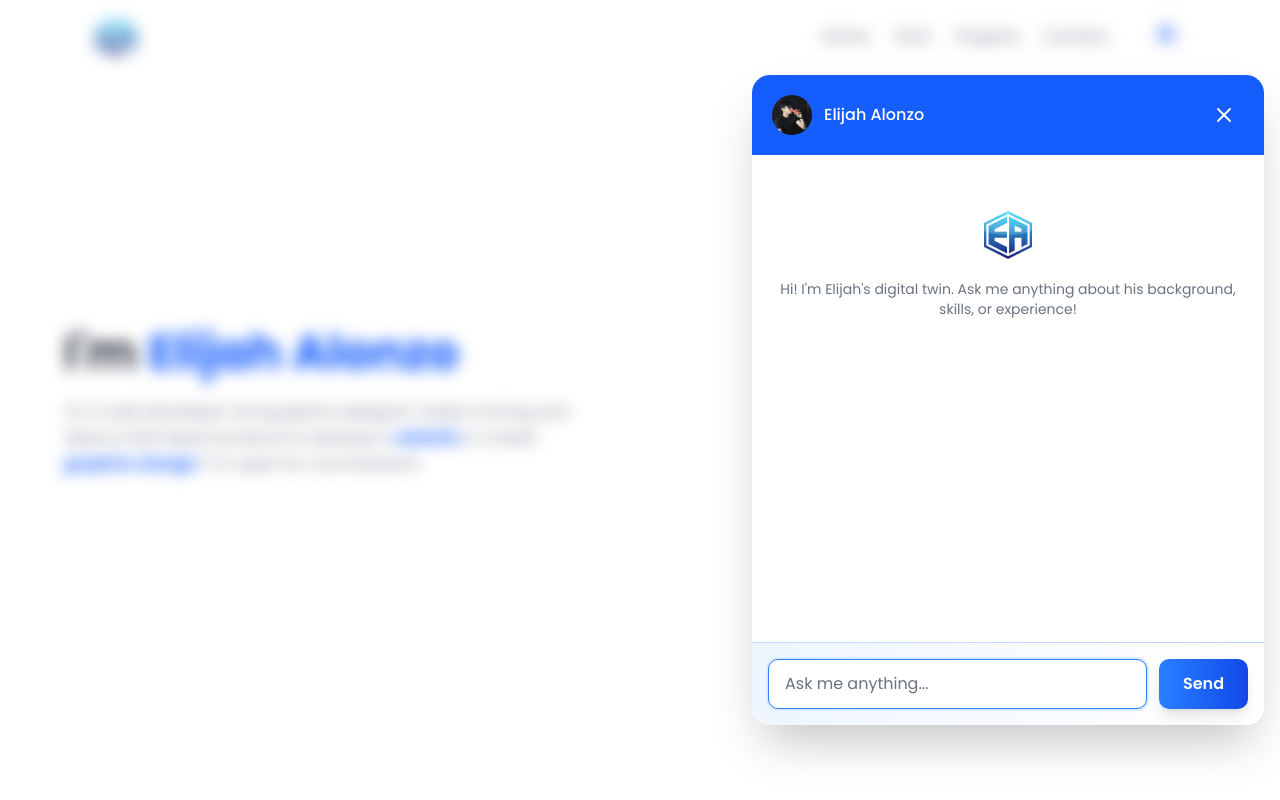
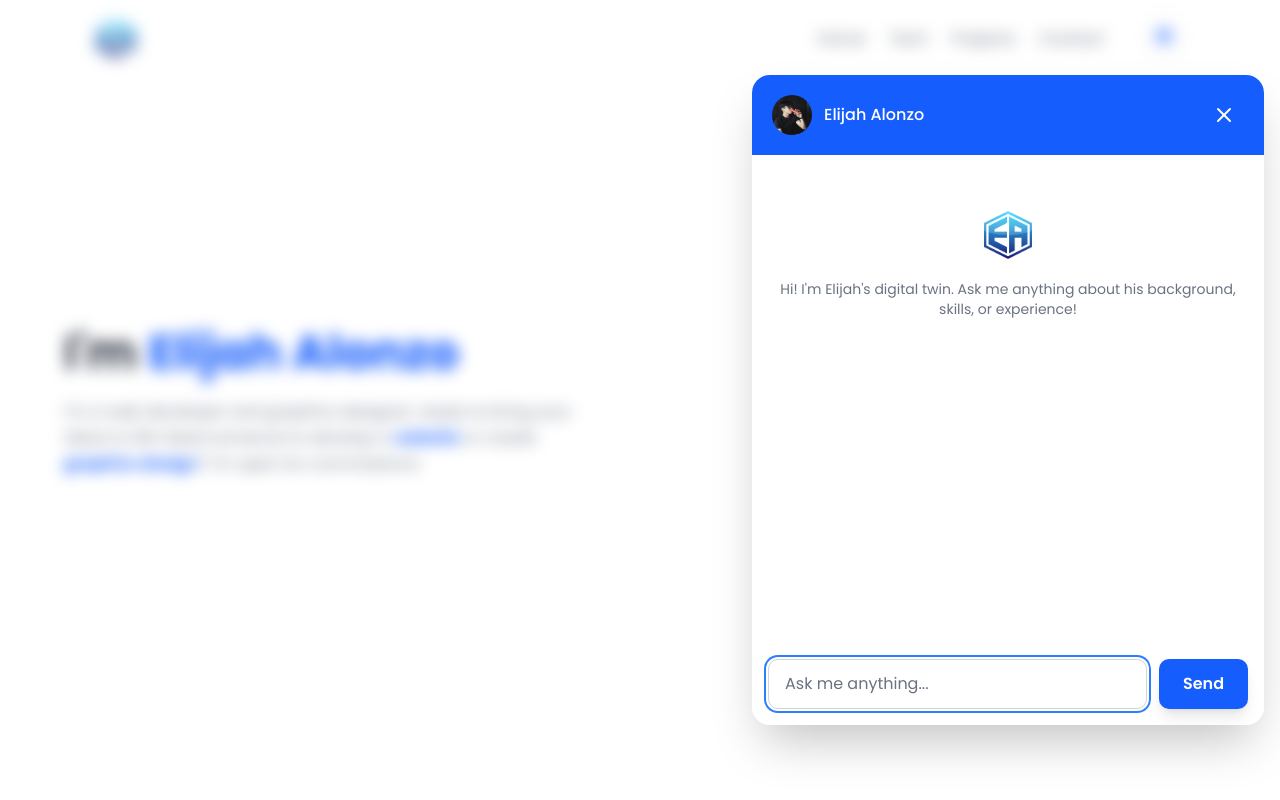
Before and after one commit to elijah-alonzo/elijah-alonzo, a Next.js app in the folder e-portfolio/: page / in a window 1280 px wide. Both pictures are taken after a click on the button 1218 px from the left and 738 px from the top of the page. Shown: the top 800 px of the page. Built offline with nearby package versions, Linux system fonts and the light colour scheme.

Commit message:
add dark mode to submit button

```diff
--- a/e-portfolio/app/chat.tsx
+++ b/e-portfolio/app/chat.tsx
@@ -98,19 +98,19 @@ export default function Chat() {
               />
             </div>
             <div className="max-w-[75%] px-4 py-3 rounded-2xl text-sm shadow-lg bg-white border border-blue-200 text-gray-800 rounded-bl-md">
-              <span className="font-semibold text-blue-600 block mb-1">
+              <span className="font-semibold text-blue-600 dark:text-blue-400 block mb-1">
                 Elijah
               </span>
               <div className="flex items-center gap-1">
                 <span>Thinking</span>
                 <div className="flex gap-1">
-                  <div className="w-1 h-1 bg-blue-500 rounded-full animate-bounce"></div>
+                  <div className="w-1 h-1 bg-blue-600 dark:bg-blue-400 rounded-full animate-bounce"></div>
                   <div
-                    className="w-1 h-1 bg-blue-500 rounded-full animate-bounce"
+                    className="w-1 h-1 bg-blue-600 dark:bg-blue-400 rounded-full animate-bounce"
                     style={{ animationDelay: "0.1s" }}
                   ></div>
                   <div
-                    className="w-1 h-1 bg-blue-500 rounded-full animate-bounce"
+                    className="w-1 h-1 bg-blue-600 dark:bg-blue-400 rounded-full animate-bounce"
                     style={{ animationDelay: "0.2s" }}
                   ></div>
                 </div>
@@ -119,11 +119,11 @@ export default function Chat() {
           </div>
         )}
       </div>
-      <div className="p-4 border-t border-blue-200 bg-gradient-to-r from-blue-50 to-white">
+      <div className="p-4">
         <form onSubmit={handleSubmit} className="flex gap-3">
           <input
             type="text"
-            className="flex-1 rounded-lg border border-blue-200 bg-white px-4 py-3 text-gray-900 placeholder-gray-500 focus:outline-none focus:border-blue-500 focus:ring-2 focus:ring-blue-100 transition"
+            className="flex-1 rounded-lg border border-gray-300 bg-white dark:border-gray-800 dark:bg-gray-900 focus:outline-none focus:ring-2 focus:ring-blue-500 dark:focus:ring-blue-400 focus:ring-offset-2 dark:focus:ring-offset-gray-900 transition-all px-4 py-3 placeholder-gray-500 transition"
             placeholder="Ask me anything..."
             value={question}
             onChange={(e) => setQuestion(e.target.value)}
@@ -133,7 +133,7 @@ export default function Chat() {
           />
           <button
             type="submit"
-            className="rounded-lg bg-gradient-to-r from-blue-500 to-blue-700 hover:from-blue-600 hover:to-blue-800 text-white px-6 py-3 font-semibold transition transform hover:scale-105 disabled:opacity-50 disabled:transform-none shadow-lg"
+            className="rounded-lg bg-blue-600 dark:bg-blue-400 text-white dark:text-gray-900 px-6 py-3 font-semibold transition transform hover:scale-105 disabled:opacity-50 disabled:transform-none shadow-lg"
             disabled={loading}
           >
             Send
--- a/e-portfolio/app/theme.tsx
+++ b/e-portfolio/app/theme.tsx
@@ -11,7 +11,7 @@ export function ThemeToggle() {
     <Button
       variant="outline"
       size="icon"
-      className="rounded-full text-blue-600 dark:text-blue-400"
+      className="rounded-full text-blue-600 dark:text-blue-400 hover:bg-gray-200 hover:text-blue-600 dark:hover:bg-gray-800 relative w-10 h-10 p-0 overflow-hidden"
       onClick={() => setTheme(theme === "light" ? "dark" : "light")}
     >
       <FaSun className="absolute h-10 w-10 rotate-0 scale-100 dark:-rotate-90 dark:scale-0"></FaSun>
```
